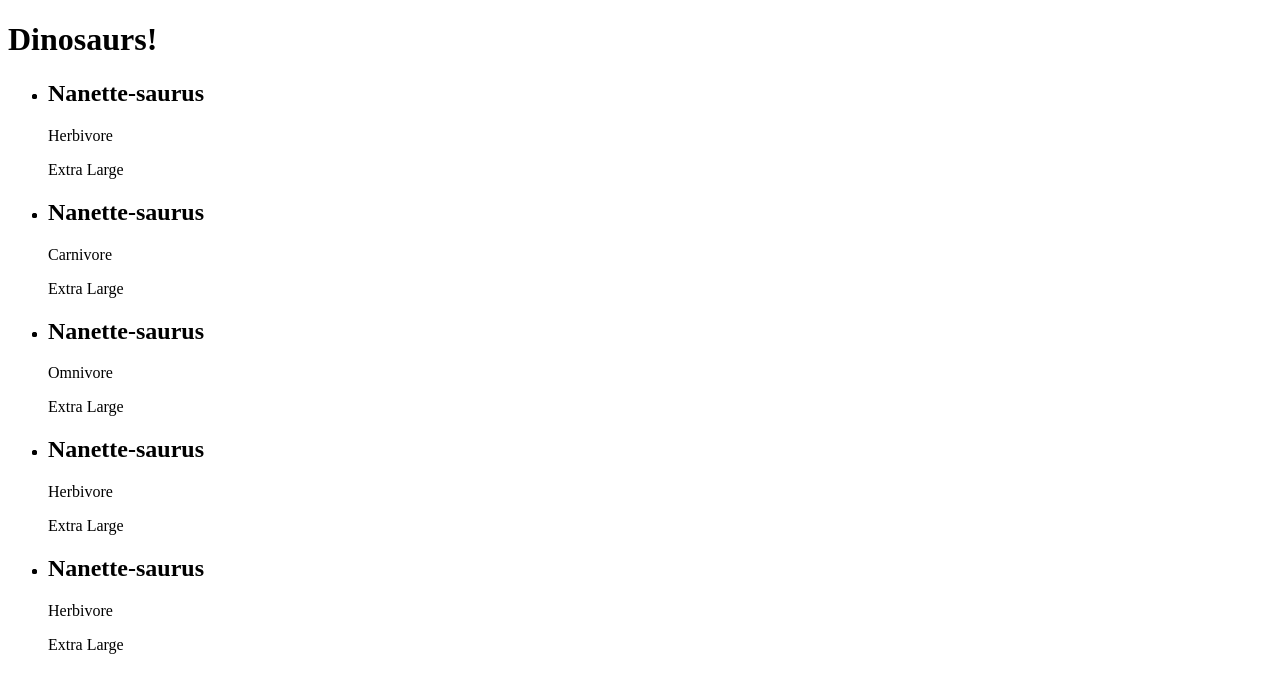
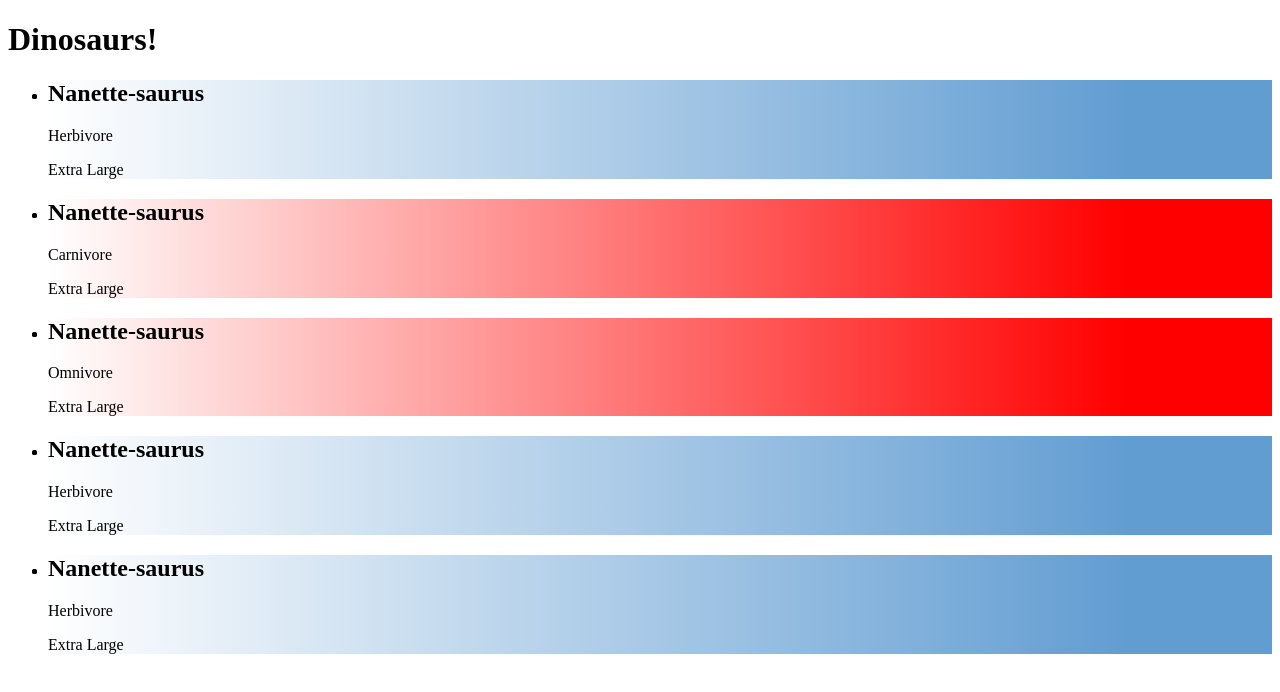
Before and after one commit to NotNanetteKaye/WEEK-JavaScript-react-vs-dinos, a React (Create React App) app: page / in a window 1280 px wide. Shown: the top 692 px of the page. Built offline with nearby package versions, Linux system fonts and the light colour scheme.

Commit message:
Created HeadingSecondary.jsx

```diff
--- a/src/components/DinoPresenter.jsx
+++ b/src/components/DinoPresenter.jsx
@@ -2,7 +2,7 @@ import React from 'react';
 
 const DinoPresenter = ({dino}) => {
     return (
-        <li>
+        <li className={dino.type === "Herbivore" ? 'herbi' : 'carni'}>
         <div>
             <h2>{dino.name}</h2>
             <p>{dino.type}</p>
--- a/src/index.css
+++ b/src/index.css
@@ -4,5 +4,5 @@
 }
 
 .herbi {
-    background-image: linear-gradient(to left, rgb(103, 35, 35) 12%, transparent);
+    background-image: linear-gradient(to left, rgb(98, 157, 210) 12%, transparent);
 }
--- a/src/index.js
+++ b/src/index.js
@@ -1,5 +1,6 @@
 import React from 'react';
 import ReactDOM from 'react-dom/client';
+import "./index.css";
 import App from './App';
 
 
```
Also changed, not shown: src/components/HeadingSecondary.jsx (added, +11 -0 lines).
